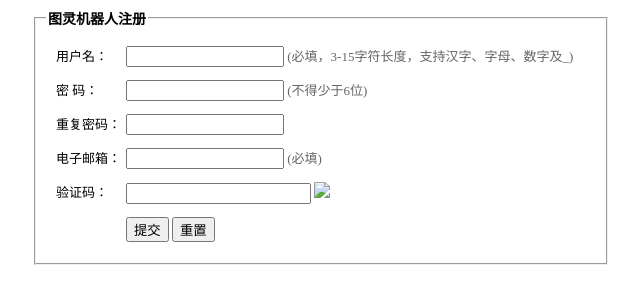
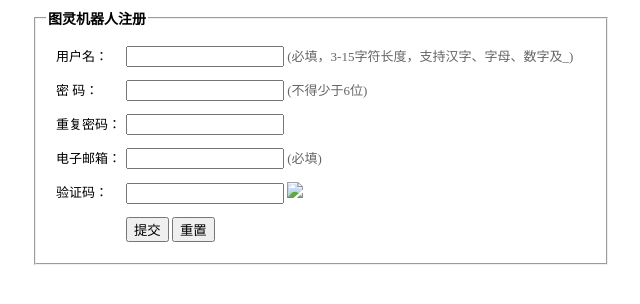
Before and after one commit to zzmmyy/jieye, a PHP site: page /reg.html in a window 1280 px wide. Shown: the top 304 px of the page, without its empty margins (319-959 px from the left). Run offline with PHP 8.4, Linux system fonts and the light colour scheme.

Commit message:
Add files via upload

```diff
--- a/dlzc/reg.html
+++ b/dlzc/reg.html
@@ -74,7 +74,7 @@
 		</p>
 		<p>
 			<label for="image" class="label">验证码：</label>
-			<input type = "text" name = "image" />
+			<input id="image" name = "image" type="text" class="input"/>
 			<img src = 'img.php' />
 		</p>
 		<p>
```
Also changed, not shown: dlzc/reg.php (+8 -0 lines).
